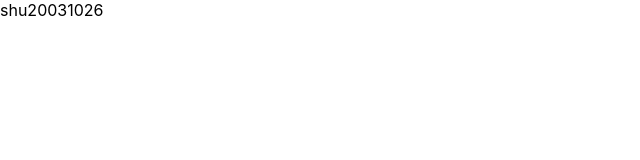
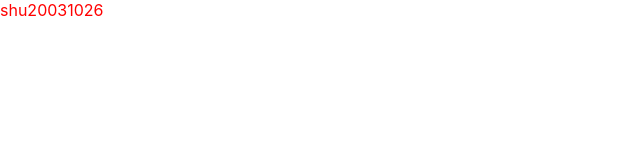
Before and after one commit to shu20031026/next-portfolio, a Next.js app: page / in a window 1280 px wide. Shown: the top 160 px of the page, without its empty margins (0-640 px from the left). Built offline with nearby package versions, Linux system fonts and the light colour scheme.

Commit message:
emotionの導入

```diff
--- a/package.json
+++ b/package.json
@@ -12,8 +12,9 @@
     "prepare": "git config --local core.hooksPath .githooks"
   },
   "dependencies": {
+    "@babel/core": "^7.17.9",
     "@emotion/babel-plugin": "^11.3.0",
-    "@emotion/react": "^11.7.0",
+    "@emotion/react": "^11.9.0",
     "next": "12.0.5",
     "react": "17.0.2",
     "react-dom": "17.0.2"
--- a/src/pages/index.tsx
+++ b/src/pages/index.tsx
@@ -1,11 +1,15 @@
-import type { NextPage } from 'next';
+import React from "react";
+import type { NextPage } from "next";
+import { css } from "@emotion/react";
+
+const name = css`
+  color: red;
+`;
 
 const Home: NextPage = () => {
   return (
     <>
-      <div>
-        shu20031026
-      </div>
+      <div css={name}>shu20031026</div>
     </>
   );
 };
--- a/tsconfig.json
+++ b/tsconfig.json
@@ -18,7 +18,8 @@
     "paths": {
       "~/*":["src/*"],
       "/*":["*"]
-    }
+    },
+    "jsxImportSource": "@emotion/react"
   },
   "include": ["next-env.d.ts", "**/*.ts", "**/*.tsx"],
   "exclude": ["node_modules"]
```
Also changed, not shown: .babelrc (added), 1 other file (tests, documents, lock files or other folders).
